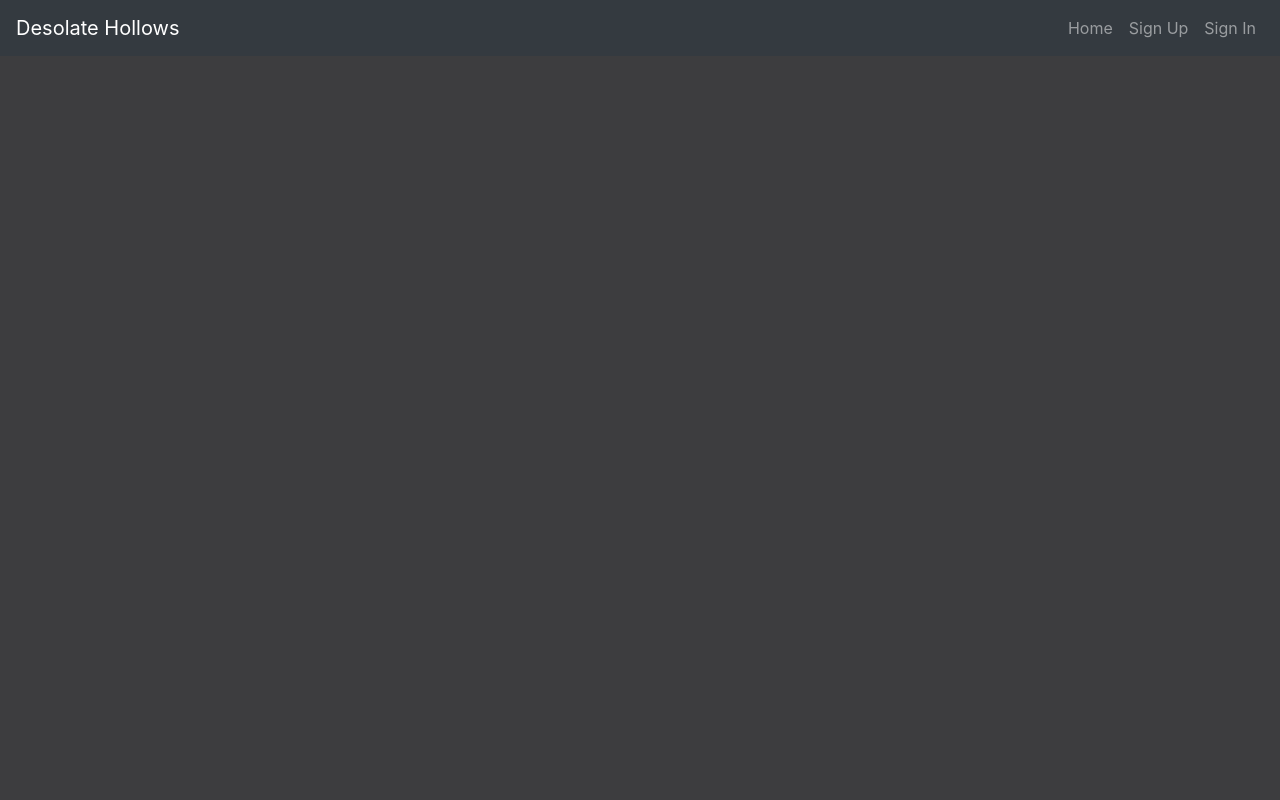
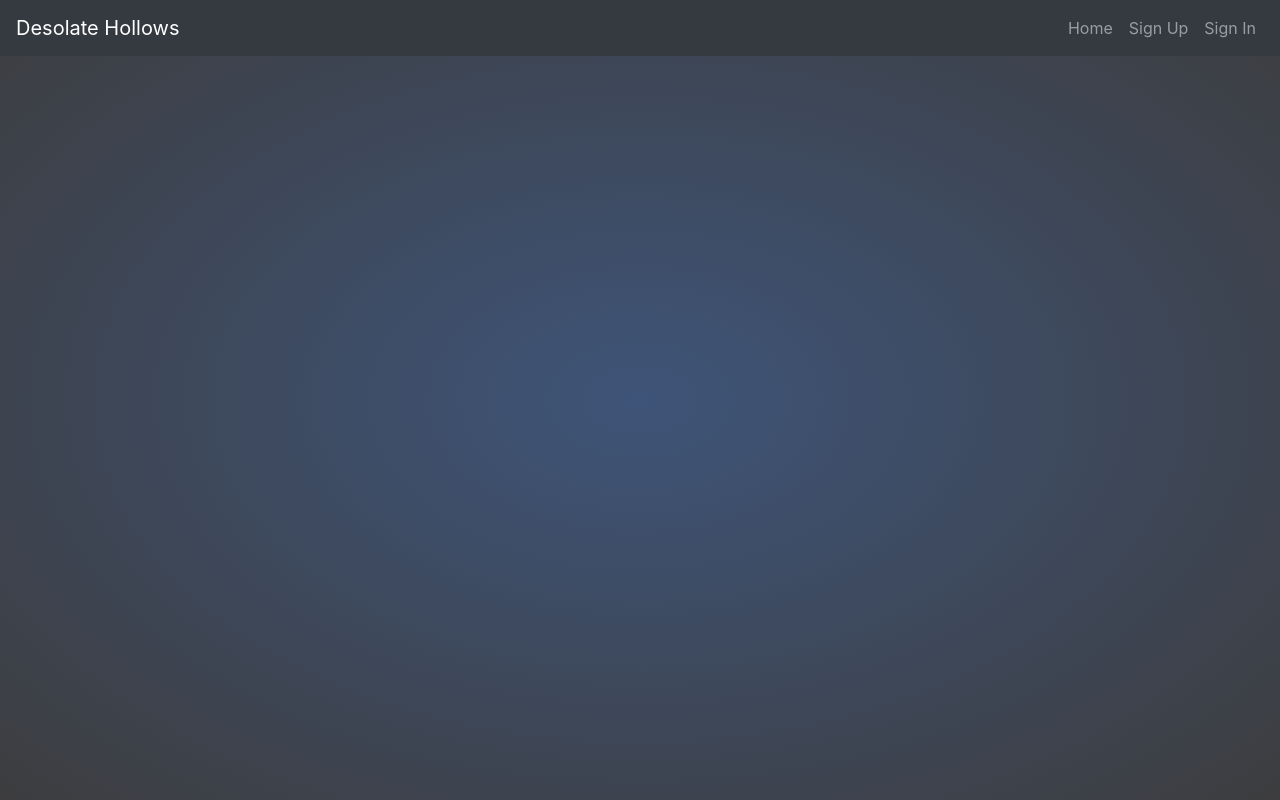
Before and after one commit to SorenHopkins/desolateHollowsV2-client, a React app: page / in a window 1280 px wide. Built offline with nearby package versions, Linux system fonts and the light colour scheme.

Commit message:
Add initial styling
Added svg file for the 'cauldron'
Placed inventory, ingredient, and brew into flex columns
Removed UL styling
Set SVG to act as background for brew and moved brew items to center

```diff
--- a/src/components/App/App.js
+++ b/src/components/App/App.js
@@ -43,7 +43,8 @@ class App extends Component {
             message={alert.message}
           />
         ))}
-        <main className="container">
+        <main className="container-fluid">
+          <div className="container">
             <Route path='/sign-up' render={() => (
               <SignUp alert={this.alert} setUser={this.setUser} />
             )} />
@@ -59,6 +60,7 @@ class App extends Component {
             <AuthenticatedRoute user={user} exact path='/intro' render={() => (
               <Intro alert={this.alert} user={user} />
             )} />
+          </div>
           <AuthenticatedRoute user={user} exact path='/' render={() => (
             <Game alert={this.alert} user={user} />
           )} />
--- a/src/components/Game/Game.js
+++ b/src/components/Game/Game.js
@@ -1,5 +1,7 @@
 import React, { useState, useEffect } from 'react'
 import axios from 'axios'
+
+import CauldronSvg from './Cauldron'
 
 import apiUrl from '../../apiConfig'
 
@@ -107,22 +109,27 @@ const Game = ({ user, match, alert }) => {
   ))
 
   return (
-    <div>
+    <div className="row gameRow">
+      <div className="col-md-4">
         <h4>Inventory</h4>
         <ul>
           {inventoryList}
         </ul>
-      <br/>
+      </div>
+      <div className="col-md-4 centerColumn">
+        <h4>Brew</h4>
+        <CauldronSvg/>
+        <ul className="brewList">
+          {brewList}
+        </ul>
+        {currentBrew.length === 3 ? <button onClick={brewPotion}>Brew Potion</button> : '' }
+      </div>
+      <div className="col-md-4">
         <h4>Ingredients</h4>
         <ul>
           {ingredientList}
         </ul>
-      <br/>
-      <h4>Brew</h4>
-      <ul>
-        {brewList}
-        {currentBrew.length === 3 ? <button onClick={brewPotion}>Brew Potion</button> : '' }
-      </ul>
+      </div>
     </div>
   )
 }
--- a/src/index.scss
+++ b/src/index.scss
@@ -2,5 +2,50 @@
 
 body {
   color: #f9f8fd;
-  background-color: #3d3d3f;
+  background-image: radial-gradient(#3e5478, #3d3d3f);
 }
+
+#root {
+  min-height: 100vh;
+  display: flex;
+  flex-direction: column;
+  .container-fluid {
+    flex-grow: 1;
+    height: 100%;
+    display: flex;
+    flex-flow: column;
+    justify-content: center;
+  }
+}
+
+.gameRow {
+  height: 100%;
+  .col-md-4 {
+    text-align: center;
+    ul {
+      list-style-type: none;
+      padding: 0;
+    }
+  }
+}
+
+.centerColumn {
+  display: flex;
+  flex-direction: column;
+  align-items: center;
+  svg {
+    position: absolute;
+    top: 0;
+    left: 0;
+    bottom: 0;
+    right: 0;
+    z-index: -1;
+  }
+  .brewList {
+    flex-grow: 1;
+    display: flex;
+    flex-direction: column;
+    justify-content: center;
+  }
+
+}
```
Also changed, not shown: src/components/Game/Cauldron.js (added, +7 -0 lines), public/cauldron.svg (added). Lines whose indentation alone changed are shown as unchanged.
